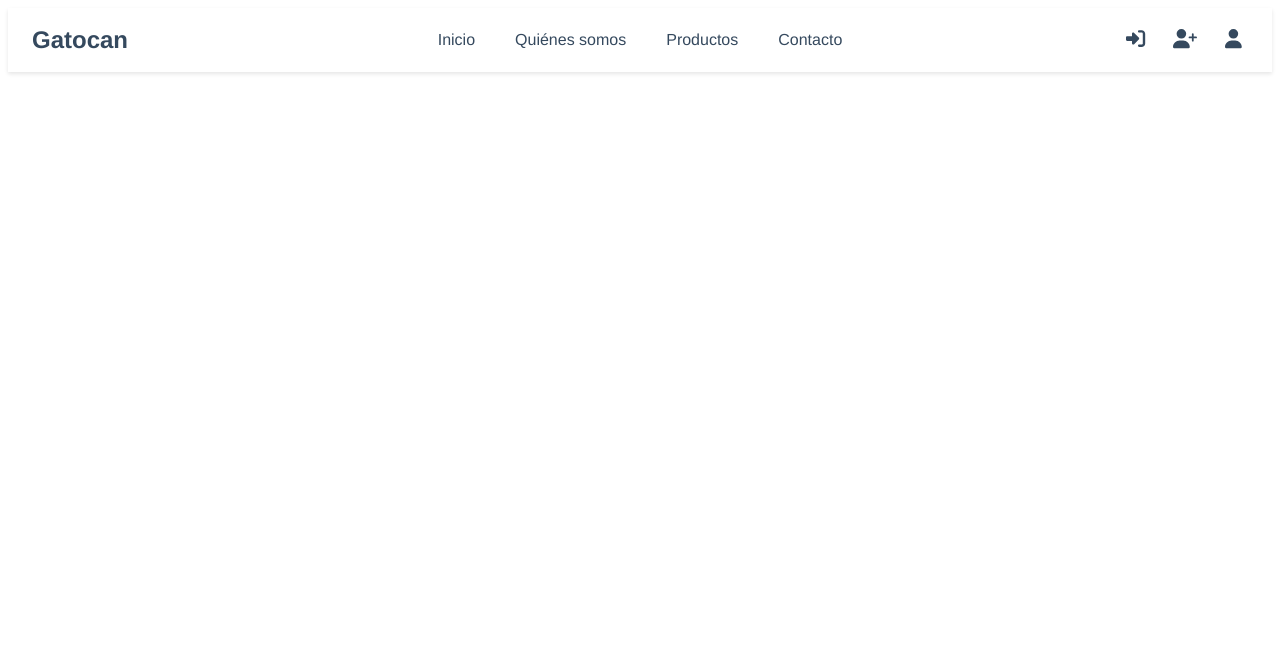
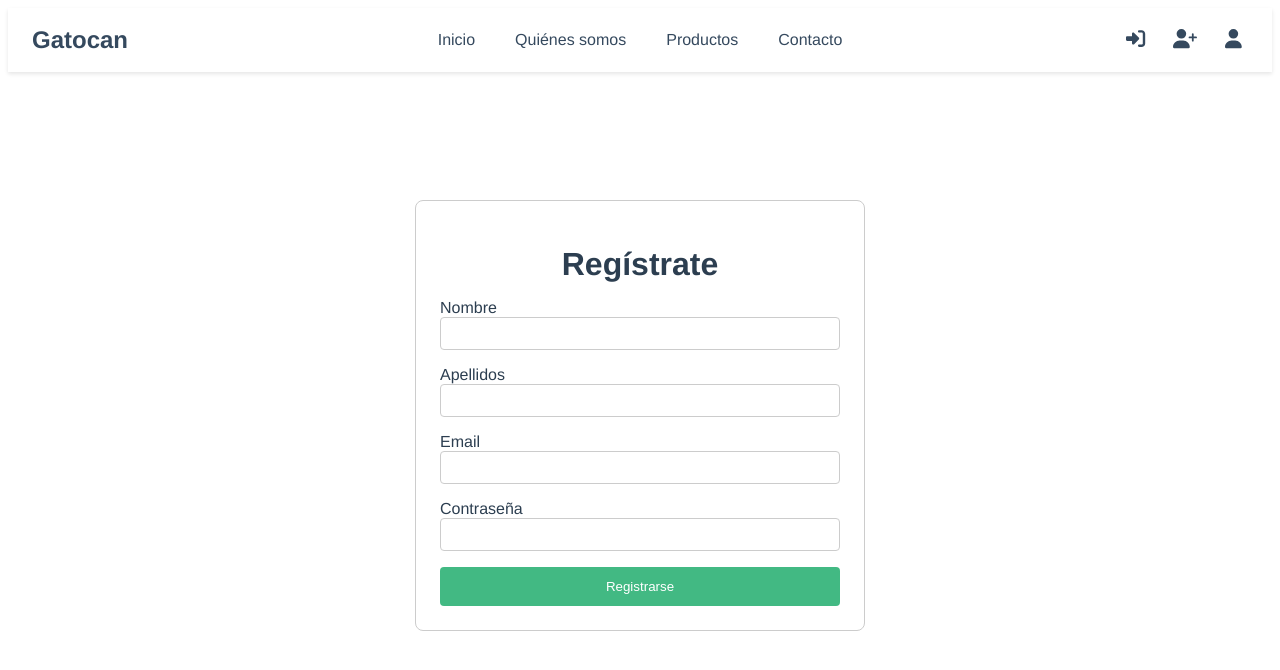
Before and after one commit to albertorbd/Gatocanvue, a Vue app: page /register in a window 1280 px wide. Shown: the top 670 px of the page. Built offline with nearby package versions, Linux system fonts and the light colour scheme.

Commit message:
Incluimos la vista para registrar usuarios

```diff
--- a/src/router/index.ts
+++ b/src/router/index.ts
@@ -8,11 +8,13 @@ import WelcomeView from '@/views/WelcomeView.vue'
 import AboutUs from '@/views/AboutUs.vue'
 import ContactView from '@/views/ContactView.vue'
 import AdminView from '@/views/AdminView.vue'
+import RegisterView from '@/views/RegisterView.vue'
 
 
 const routes = [
   { path: '/', name: 'Home', component: HomeView },
   { path: '/login', name: 'Login', component: LoginView },
+  { path: '/register', name: 'Register', component: RegisterView },
   { path: '/bienvenida', name: 'Bienvenida', component: WelcomeView },
   { path: '/products', name: 'Products', component: Products },
   { path: '/about-us', name: 'AboutUs', component: AboutUs },
--- a/src/stores/auth.ts
+++ b/src/stores/auth.ts
@@ -57,6 +57,20 @@ export const useAuthStore = defineStore('auth', {
       this.initialize();
     },
 
+    async register(name: string, lastname: string, email: string, password: string) {
+      const { data } = await api.post<{ user: AuthUser; token: string }>('/auth/register', {
+        name,
+        lastname,
+        email,
+        password,
+      });
+      // Guarda token y user
+      this.token = data.token;
+      localStorage.setItem('jwt_token', data.token);
+      api.defaults.headers.common['Authorization'] = `Bearer ${data.token}`;
+      this.user = data.user;
+    },
+
     logout() {
       this.token = '';
       this.user = null;
--- /dev/null
+++ b/src/views/RegisterView.vue
@@ -0,0 +1,110 @@
+<!-- src/views/RegisterView.vue -->
+<template>
+    <div class="register">
+      <h1>Regístrate</h1>
+      <form @submit.prevent="onSubmit" class="register-form">
+        <label>
+          Nombre
+          <input v-model="name" type="text" required />
+        </label>
+        <label>
+          Apellidos
+          <input v-model="lastname" type="text" required />
+        </label>
+        <label>
+          Email
+          <input v-model="email" type="email" required />
+        </label>
+        <label>
+          Contraseña
+          <input v-model="password" type="password" required minlength="6" />
+        </label>
+        <button type="submit" class="btn">Registrarse</button>
+        <p v-if="error" class="error">{{ error }}</p>
+      </form>
+    </div>
+  </template>
+
+  <script setup lang="ts">
+  import { ref } from 'vue';
+  import { useRouter } from 'vue-router';
+  import { useAuthStore } from '@/stores/auth';
+  import type { UserCreateDto } from '@/core/user';
+import axios from 'axios';
+
+  const name = ref('');
+  const lastname = ref('');
+  const email = ref('');
+  const password = ref('');
+  const error = ref<string | null>(null);
+  const router = useRouter();
+  const authStore = useAuthStore();
+
+  async function onSubmit() {
+    error.value = null;
+    const dto: UserCreateDto = {
+      name: name.value,
+      lastname: lastname.value,
+      email: email.value,
+      password: password.value
+    };
+    try {
+
+      await authStore.register(dto.name, dto.lastname, dto.email, dto.password);
+
+      router.push('/profile');
+    } catch (err: unknown) {
+    if (axios.isAxiosError(err)) {
+
+      error.value = err.response?.data as string || 'Error registrando usuario.';
+    } else {
+      error.value = String(err);
+    }
+    console.error(err);
+  }
+  }
+  </script>
+
+  <style scoped>
+  .register {
+    max-width: 400px;
+    margin: 2rem auto;
+    padding: 1.5rem;
+    border: 1px solid #ccc;
+    border-radius: 8px;
+  }
+  .register h1 {
+    text-align: center;
+    margin-bottom: 1rem;
+  }
+  .register-form {
+    display: flex;
+    flex-direction: column;
+    gap: 1rem;
+  }
+  .register-form label {
+    display: flex;
+    flex-direction: column;
+    font-weight: 500;
+  }
+  .register-form input {
+    padding: 0.5rem;
+    border: 1px solid #ccc;
+    border-radius: 4px;
+  }
+  .btn {
+    padding: 0.75rem;
+    background-color: #42b983;
+    color: white;
+    border: none;
+    border-radius: 4px;
+    cursor: pointer;
+  }
+  .btn:hover {
+    background-color: #369870;
+  }
+  .error {
+    color: #e53e3e;
+    text-align: center;
+  }
+  </style>
```
